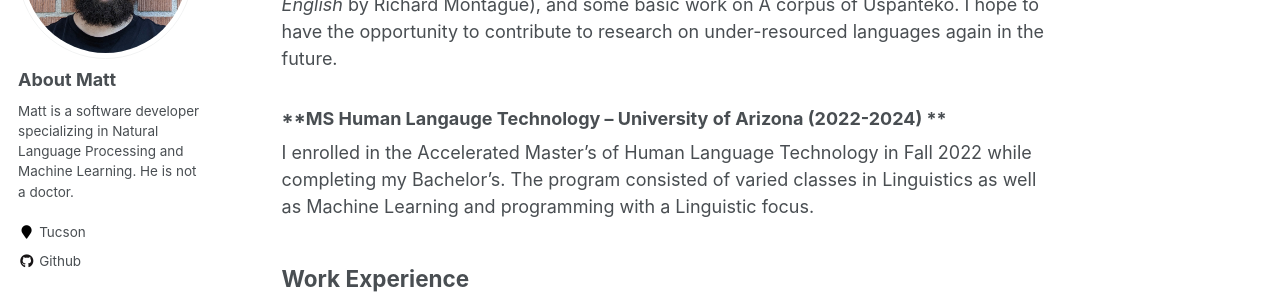
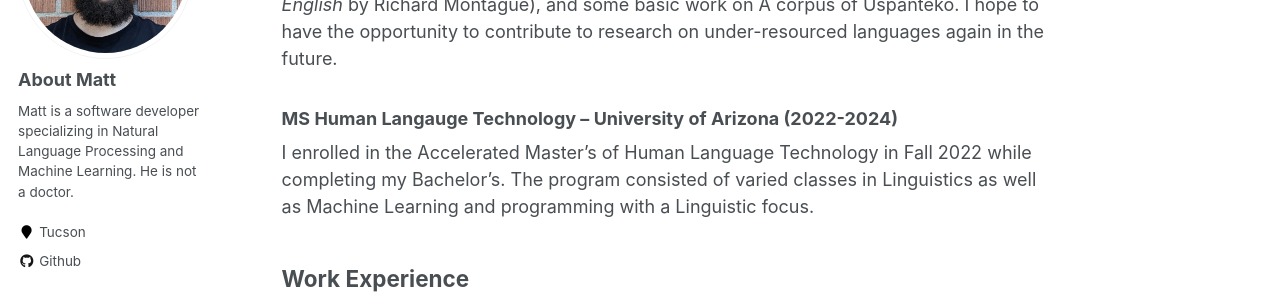
Before and after one commit to mc-wut/mc-wut.github.io, a Jekyll site: the page built from _pages/about.md, in a window 1280 px wide and 900 px high, scrolled down 509 px. Shown: the part 152-452 px from the top of the window. Built offline with Jekyll 4.4.1, drawn with Linux system fonts in a browser that asks for light colours.

Commit message:
- Removes unnecessary '**'

```diff
--- a/_pages/about.md
+++ b/_pages/about.md
@@ -14,16 +14,16 @@ I am a student in the University of Arizona's Human Langauge Techology MS. I hol
 My NLP interests are primarily in Information Extraction. The distillation of complex resources into relevant details is a thrilling pursuit. Proficiency in ODIN and a simple classifiers can be built into fast, robust IE systems.
 
 ## Education
-### **BA Linguistics with Computer Science Minor &ndash; University of Arizona (2019-2023)**
+### BA Linguistics with Computer Science Minor &ndash; University of Arizona (2019-2023)
 In my undergraduate I took particular joy in studying Semantics and Pragmatics, particularly Quantifier Scope. I had the opportunity to work with Dr. Robert Henderson on several independent studies including a survey of the most influential papers in Semantics (a very challenging favorite being *The Proper Treatment of Quantification in Regular English* by Richard Montague), and some basic work on A corpus of Uspanteko. I hope to have the opportunity to contribute to research on under-resourced languages again in the future.
-### **MS Human Langauge Technology &ndash; University of Arizona (2022-2024) **
+### MS Human Langauge Technology &ndash; University of Arizona (2022-2024)
 I enrolled in the Accelerated Master's of Human Language Technology in Fall 2022 while completing my Bachelor's. The program consisted of varied classes in Linguistics as well as Machine Learning and programming with a Linguistic focus.
 
 ## Work Experience
-### **2024 - Now**
+### 2024 - Now
 In spring of 2024 I was brought on as an Natural Language Processing / Machine Learning intern for Lum AI. I worked on an ODIN based extraction system for a few relevant details being extracted from PDF files ranging in length from 5-700 pages. It was a really fun opportunity to put some of my syntactic knowledge to work as many of the rules were based on a combination of Named-Entity-Recognition, Part-of-Speech tagging, and Universal Dependency systems.
 
-### **2010-2020**
+### 2010-2020
 Before returning to school in 2020 I worked in a variety of Food and Beverage jobs including managing several cocktail programs/bars (Society Lounge Cleveland, Welcome Diner Tucson, among others) working as a "Mezcal Librarian" at El Crisol and as a Brewer-Maltster-Distiller of Single Malt at Whiskey Del Bac. The pace and demand of all of those jobs on both an informational and in-the-moment technical level encouraged me to go back to school.
 
 ## Skills
```
